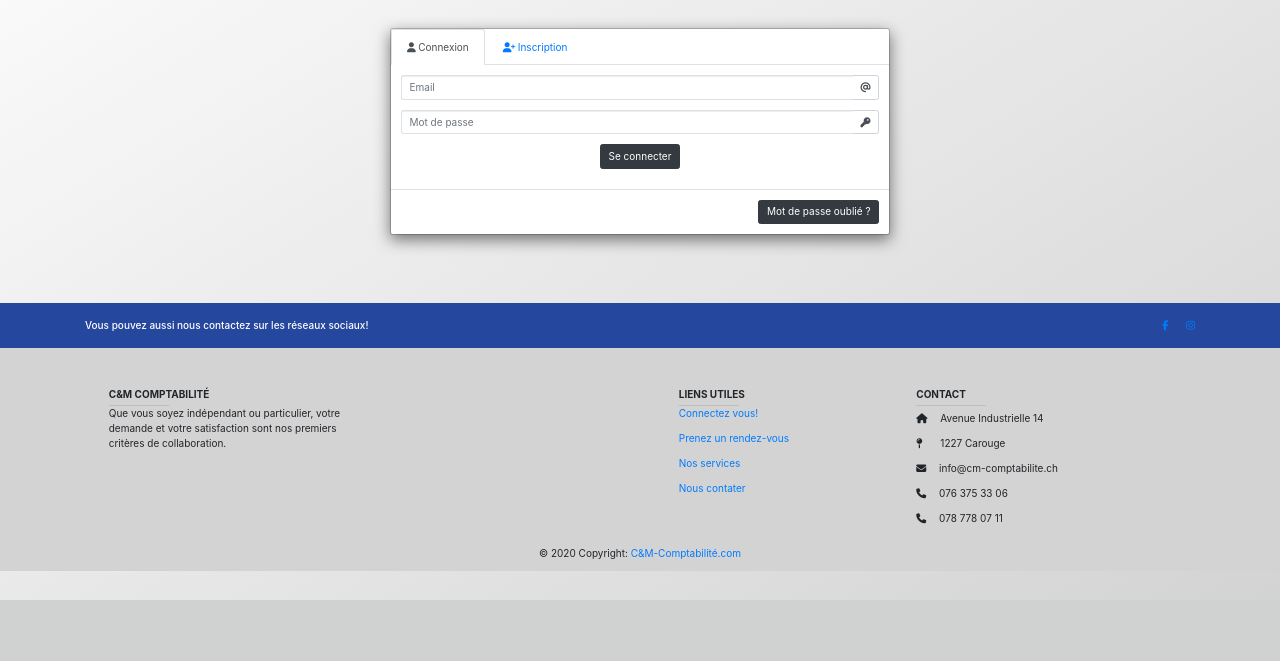
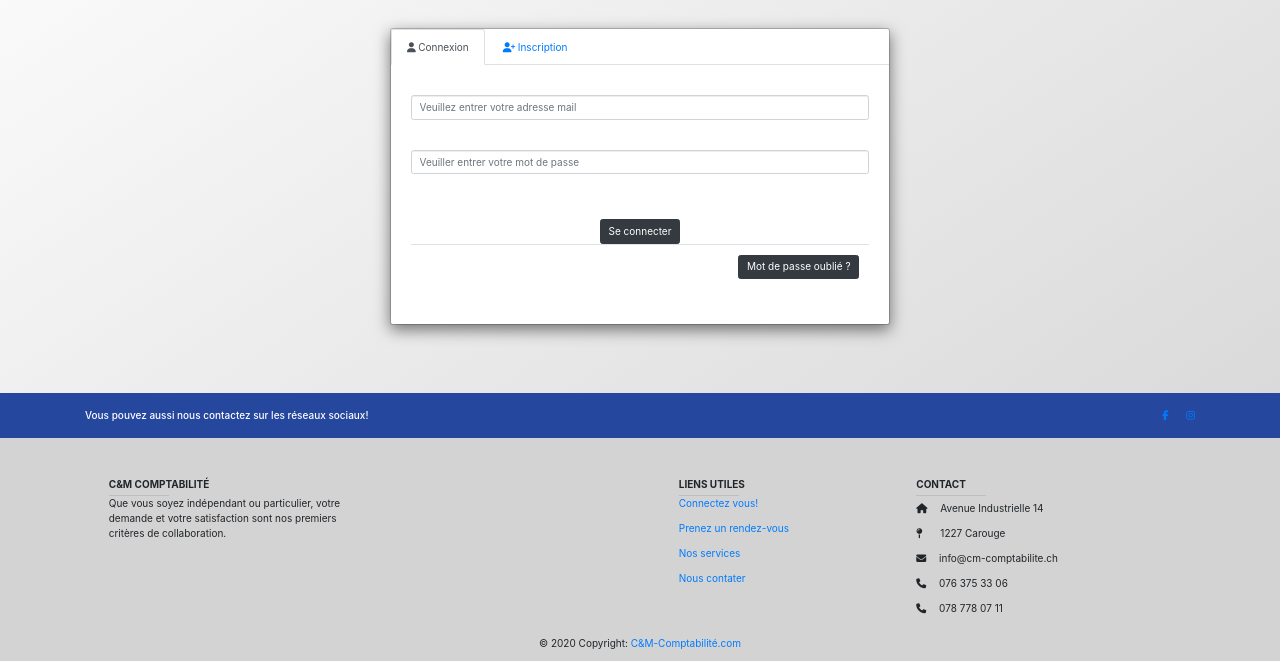
Before and after one commit to gonzalo-esig/TentativeJavascript, a PHP site: page /login.php in a window 1280 px wide. Shown: the part 200-861 px from the top of the page. Before the commit the page ends 800 px from the top, so only its background shows below. Run offline with PHP 8.4, Linux system fonts and the light colour scheme; some libraries are stand-ins or nearby versions.

Commit message:
Tentative JS final

```diff
--- a/login.php
+++ b/login.php
@@ -1,5 +1,4 @@
 
-<!-- /////////////////////////////////////////////////////////////////////////////////////////////////////////////////////////////////////////////////////// -->
 <html>
   <head>
     <?php
@@ -8,48 +7,6 @@
     ?>
   </head>
   <body>
-    <script language="Javascript">
-    function AfficherEntreprise(x)
-    {
-      divinfoclient = document.getElementById('client');
-      divinfoentreprise = document.getElementById('entreprise');
-    if (x.checked) {
-
-        divinfoclient.style.display = 'none';
-        divinfoentreprise.style.display = 'initial';
-    }
-    }
-    function AfficherClient(x)
-    {
-
-      divinfoclient = document.getElementById('client');
-      divinfoentreprise = document.getElementById('entreprise');
-    if (x.checked) {
-
-          divinfoentreprise.style.display = 'none';
-          divinfoclient.style.display = 'initial';
-    }
-    }
-    function validation(f) {
-      if (f.mdp1.value == '' || f.mdp2.value == '') {
-        alert('Tous les champs ne sont pas remplis');
-        f.mdp1.focus();
-        return false;
-        }
-      else if (f.mdp1.value != f.mdp2.value) {
-        alert('Ce ne sont pas les mêmes mots de passe!');
-        f.mdp1.focus();
-        return false;
-        }
-      else if (f.mdp1.value == f.mdp2.value) {
-        return true;
-        }
-      else {
-        f.mdp1.focus();
-        return false;
-        }
-      }
-    </script>
     <title>C&M - Login</title>
 
     <link rel="stylesheet" href="https://stackpath.bootstrapcdn.com/bootstrap/4.5.2/css/bootstrap.min.css" integrity="sha384-JcKb8q3iqJ61gNV9KGb8thSsNjpSL0n8PARn9HuZOnIxN0hoP+VmmDGMN5t9UJ0Z" crossorigin="anonymous">
@@ -308,192 +265,34 @@
     }
 
       ?>
+
         <main role="main" class="container">
   		<div class="row">
   			<div class="col-md-12 blog-main">
   				<div class="modal-dialog cascading-modal" role="document">
-    		<!--Content-->
   	<div class="modal-content">
-
-    			<!--Modal cascading tabs-->
   		<div class="modal-c-tabs">
-
-    				<!-- Nav tabs -->
   			<ul class="nav nav-tabs md-tabs tabs-2 light-blue darken-3" role="tablist">
-
-
-              <?php if (isset($_POST['btnInscrireclient']) || isset($_POST['btnInscrireentreprise'])): ?>
-
   				<li class="nav-item">
-                  <a class="nav-link " data-toggle="tab" href="#panel1" role="tab"><i class="fas fa-user mr-1"></i>Connexion</a>
+  					<a class="nav-link active" data-toggle="tab" href="#panel1" role="tab"id="pageconnexion"><i class="fas fa-user mr-1" id="pageconnexion" ></i>Connexion</a>
   				</li>
   				<li class="nav-item">
-                  <a class="nav-link active" data-toggle="tab" href="#panel2" role="tab"><i class="fas fa-user-plus mr-1"></i>Inscription</a>
+  					<a class="nav-link" data-toggle="tab" href="#panel2" role="tab" id="pageinscription"><i class="fas fa-user-plus mr-1" id="pageinscription"></i>Inscription</a>
   				</li>
+  			</ul>
+  			<div class="tab-content">
+  					<div class="modal-body mb-1" id="modalMain">
+              <?php if ($erroremailinscriptionE != ""):
 
-              <?php else: ?>
+                echo $erroremailinscriptionE;
 
-              <li class="nav-item">
-    						<a class="nav-link active" data-toggle="tab" href="#panel1" role="tab"><i class="fas fa-user mr-1"></i>Connexion</a>
-    					</li>
-    					<li class="nav-item">
-    						<a class="nav-link" data-toggle="tab" href="#panel2" role="tab"><i class="fas fa-user-plus mr-1"></i>Inscription</a>
-    					</li>
+               else:
 
-              <?php endif; ?>
-
-          </ul>
-
-    				<!-- Tab panels -->
-    				<div class="tab-content">
-    					<!--Panel Connexion-->
-
-              <?php if (isset($_POST['btnInscrireclient']) || isset($_POST['btnInscrireentreprise'])): ?>
-
-                  <div class="tab-pane fade " id="panel1" role="tabpanel">
-            <?php else: ?>
-
-            <div class="tab-pane fade in show active" id="panel1" role="tabpanel">
-
-                <?php endif; ?>
-
-    						<!--Body-->
-    					<form method="post" action="login.php">
-    						<div class="modal-body mb-1">
-    							<div class="md-form form-sm mb-3">
-                    <?php
-                      echo $error;
+                echo $erroremailinscriptioninvalideE;
+               endif;
                ?>
-    								<div class="input-group">
-    									<input class="form-control py-2 border-right-0 border"name="emailconnexion" type="email" placeholder="Email" required>
-    									<span class="input-group-append">
-    										<div class="input-group-text bg-transparent"><i class="fas fa-at"></i></div>
-    									</span>
-
-    								</div>
-    							</div>
-    							<div class="md-form form-sm mb-3">
-    								<div class="input-group">
-    									<input class="form-control py-2 border-right-0 border" name="motdepasseconnexion" type="password" placeholder="Mot de passe" required>
-    									<span class="input-group-append">
-    										<div class="input-group-text bg-transparent"><i class="fas fa-key"></i></div>
-    									</span>
-    								</div>
-    							</div>
-
-    							<div class="text-center mt-2">
-    								<button class="btn btn-dark" name="btnSeConnecter" type="submit">Se connecter</button>
-    							</div>
-    						</div>
-    					</form>
-    						<!--Footer-->
-    						<div class="modal-footer">
-    							<div class="options text-md-left mt-1">
-    								<button type="button" class="btn btn-dark" data-toggle="modal" data-target="#ModalMdp">Mot de passe oublié ? </button>
-    							</div>
-
-    						</div>
-    					</div>
-    					<!--/.Panel Connexion-->
-    					<!-- Modal -->
-
-
-
-    					<div class="modal fade" id="ModalMdp" tabindex="-1" role="dialog" aria-labelledby="MotDePasseOublier" aria-hidden="true">
-
-    						<div class="modal-dialog" role="document">
-    							<div class="modal-content">
-    								<div class="modal-header">
-    									<h5 class="modal-title" id="MotDePasseOublier">Mot de passe oublié?</h5>
-
-
-
-    									<button type="button" class="close" data-dismiss="modal" aria-label="Close">
-    										<span aria-hidden="true">&times;</span>
-    									</button>
-    								</div>
-
-
-                    <form method="post" action="login.php">
-    								<div class="modal-body">
-
-                      <div class="input-group">
-                        <input type="email" name="emailnv" class="form-control" placeholder="Insérez votre adresse mail" required autofocus="">
-                        <span class="input-group-append">
-                          <div class="input-group-text bg-transparent">
-                            <i class="fas fa-at" aria-hidden="true"></i></div>
-                        </span>
-                      </div>
-    								</div>
-
-    								<div class="modal-footer">
-    									<button type="button" class="btn btn-secondary" data-dismiss="modal">Fermer</button>
-    									<button type="submit" class="btn btn-dark" name="btnNouveaumdp" >Envoyer</button>
-    								</div>
-                  </form>
-    							</div>
-    						</div>
-    					</div>
-
-
-              <?php if (isset($_POST['btnInscrireclient']) || isset($_POST['btnInscrireentreprise'])): ?>
-
-                <div class="tab-pane fade in show active" id="panel2" role="tabpanel">
-
-              <?php else: ?>
-    					<div class="tab-pane fade" id="panel2" role="tabpanel">
-
-
-              <?php endif; ?>
-
-
-    						<!--Body-->
-                    <div class="modal-body" >
-
-                    <?php if (isset($_POST['btnInscrireentreprise']) ): ?>
-
-                      <form  action="index.html" method="post">
-                      <div class="md-form form-sm mb-3">
-                        <div class="form-check form-check-inline">
-                          <input class="form-check-input" type="radio" name="radiobutton" value="option1" onchange="AfficherClient(this)"  >
-                          <label class="form-check-label" for="inlineRadio1">Client Privé</label>
-                        </div>
-                        <div class="form-check form-check-inline">
-                          <input class="form-check-input" type="radio" name="radiobutton"  value="option2" onchange="AfficherEntreprise(this)" onsubmit="AfficherEntreprise(this)" checked  >
-                          <label class="form-check-label" for="inlineRadio2">Entreprise</label>
-                        </div>
-                        </div>
-                        </form>
-
-
-                    <?php else: ?>
-
-                      <form  action="index.html" method="post">
-                    <div class="md-form form-sm mb-3">
-                      <div class="form-check form-check-inline">
-                        <input class="form-check-input" type="radio" name="radiobutton" value="option1" onchange="AfficherClient(this)" checked  >
-                        <label class="form-check-label" for="inlineRadio1">Client Privé</label>
-                      </div>
-                      <div class="form-check form-check-inline">
-                        <input class="form-check-input" type="radio" name="radiobutton"  value="option2" onchange="AfficherEntreprise(this)" >
-                        <label class="form-check-label" for="inlineRadio2">Entreprise</label>
-                      </div>
-                      </div>
-                        </form>
-
-                    <?php endif; ?>
-
-                    <?php if (isset($_POST['btnInscrireentreprise']) ): ?>
-
-                      <div id="client" style="display:none">
-                        <form  action="login.php" method="post" onSubmit="return validation(this)">
-                  <?php else: ?>
-
-                    <div id="client">
-                      <form  action="login.php" method="post" onSubmit="return validation(this)">
-
-                      <?php endif; ?>
-
+               <?php echo $errordatenaissance18 ?>
+               <?php echo $errordatenaissance100 ?>
                <?php if ($erroremailinscriptionC != ""):
 
                  echo $erroremailinscriptionC;
@@ -503,91 +302,22 @@
                  echo $erroremailinscriptioninvalideC;
                 endif;
                 ?>
+                <?php
+                  echo $error;
+                ?>
 
+  						<div style="display:none" id="entreprise">
   							<div class="md-form form-sm mb-3">
-
-    								<div class="input-group">
-    									<input type="text" name="nom" class="form-control" placeholder="Insérez votre nom" required autofocus="" pattern="[a-zA-ZÀ-ÿ]{1,15}" maxlength="15">
-    									<input type="text" name="prenom" class="form-control" placeholder="Insérez votre prénom" required autofocus="" pattern="[a-zA-ZÀ-ÿ]{1,15}" maxlength="15">
+  						<div class="form-check form-check-inline">
+  							<input class="form-check-input" type="radio" name="radiobutton" value="option1" onchange="AfficherClient(this)"   >
+  							<label class="form-check-label" for="inlineRadio1">Client Privé</label>
+  						</div>
+  						<div class="form-check form-check-inline">
+  							<input class="form-check-input" type="radio" name="radiobutton"  id="radioentreprise" value="option2" onchange="AfficherEntreprise(this)"checked >
+  							<label class="form-check-label" for="inlineRadio2">Entreprise</label>
   						</div>
   						</div>
-    							<div class="md-form form-sm mb-3">
-                    <div class="input-group">
-                      <input type="email" name="email" class="form-control" placeholder="Insérez votre adresse mail" required autofocus="" maxlength="30" >
-
-                    </div>
-
-
-    							</div>
-    							<div class="md-form form-sm mb-3">
-    								<input type="password" name="mdp1" class="form-control" placeholder="Insérez votre mot de passe" required autofocus="" maxlength="40" minlength="6">
-
-    							</div>
-    							<div class="md-form form-sm mb-3">
-    								<input type="password" name="mdp2" class="form-control" placeholder="Insérez votre mot de passe une nouvelle fois" required autofocus="" maxlength="40" minlength="6">
-    							</div>
-    							<div class="md-form form-sm mb-3">
-                    	<div class="input-group">
-                    <span class="input-group-append">
-                      <div class="input-group-text bg-transparent">Date de naissance</div>
-                    </span>
-    								<input type="date" name="dateNaissance" class="form-control"  required autofocus="" maxlength="6">
-                    </div>
-    							</div>
-
-                  <?php echo $errordatenaissance18 ?>
-                  <?php echo $errordatenaissance100 ?>
-    							<div class="md-form form-sm mb-3">
-    								<input type="text" name="tel" class="form-control" placeholder="Insérez votre numéro de téléphone portable" required autofocus="" pattern="[0-9+]{10,18}">
-    							</div>
-    							<div class="md-form form-sm mb-3">
-    								<div class="input-group">
-    									<span class="input-group-append">
-    										<div class="input-group-text bg-transparent">N°</div>
-    									</span>
-    									<input type="text" name="NRue" class="form-control" placeholder="de rue" required autofocus="" maxlength="6">
-    									<span class="input-group-append">
-    										<div class="input-group-text bg-transparent">Rue</div>
-    									</span>
-    									<input type="text" name="adresse" class="form-control" placeholder="votre adresse" required autofocus="" maxlength="50">
-    								</div>
-    							</div>
-    							<div class="md-form form-sm mb-3">
-    								<div class="input-group">
-    									<input type="tel"  name="codepostal" class="form-control" placeholder="Code Postale" required autofocus=""maxlength="6" minlength="4" >
-    									<span class="input-group-append">
-
-    									</span>
-    									<input type="text" name="localite" class="form-control" placeholder="Localité" required autofocus="" pattern="[a-zA-ZÀ-ÿ]{1,15}" maxlength="15">
-    								</div>
-    							</div>
-                  <div class="text-center form-sm mt-2">
-                    <button class="btn btn-dark" type="submit" name="btnInscrireclient" >S'inscrire</i></button>
-                  </div>
-            </form>
-
-        </div>
-
-        <?php if (isset($_POST['btnInscrireentreprise']) ): ?>
-
-          <div id="entreprise">
-
-                <form  method="post" action ="login.php" onSubmit=" return validation(this); ">
-      <?php else: ?>
-
-        <div style="display:none" id="entreprise">
   											<form  method="post" action ="login.php" onSubmit="return validation(this); ">
-          <?php endif; ?>
-            <?php if ($erroremailinscriptionE != ""):
-
-              echo $erroremailinscriptionE;
-
-             else:
-
-              echo $erroremailinscriptioninvalideE;
-             endif;
-             ?>
-
   							 <div class="md-form form-sm mb-3">
   								 <div class="input-group">
   									 <input type="text" name="nom" class="form-control" placeholder="Insérez le nom de votre entreprise" required autofocus="" maxlength="20" >
@@ -641,21 +371,202 @@
   							 </div>
   							 </form>
   						 </div>
+               <form method="post" action="login.php">
+                 <div class="modal fade" id="ModalMdp" tabindex="-1" role="dialog" aria-labelledby="MotDePasseOublier" aria-hidden="true">
+
+               						<div class="modal-dialog" role="document">
+               							<div class="modal-content">
+               								<div class="modal-header">
+               									<h5 class="modal-title" id="MotDePasseOublier">Mot de passe oublié?</h5>
+               									<button type="button" class="close" data-dismiss="modal" aria-label="Close">
+               										<span aria-hidden="true">&times;</span>
+               									</button>
+               								</div>
+               								<div class="modal-body">
+                                 <div class="input-group">
+                                   <input type="email" name="emailnv" class="form-control" placeholder="Insérez votre adresse mail" required autofocus="">
+                                   <span class="input-group-append">
+                                     <div class="input-group-text bg-transparent">
+                                       <i class="fas fa-at" aria-hidden="true"></i></div>
+                                   </span>
                                  </div>
                								</div>
-    					<!--/.Panel Inscription-->
-    				</div>
-    			</div>
-    		</div>
-    		<!--/.Content-->
-    	</div>
-    </div><!-- /.row -->
-    </div>
-    </main><!-- /.container -->
+               								<div class="modal-footer">
+               									<button type="button" class="btn btn-secondary" data-dismiss="modal">Fermer</button>
+               									<button type="submit" class="btn btn-dark" name="btnNouveaumdp" >Envoyer</button>
                								</div>
                							</div>
                						</div>
                					</div>
+				</form>
+  					</div>
+  			</div>
+  		</div>
+  	</div>
+  </div>
+  			</div>
+  		</div>
+  	</main>
+    <script type="text/javascript">
+
+    	// Création de la div principale
+    	var modaleMain = document.getElementById('modalMain');
+    	modaleMain.innerHTML += '<div id="divFormulaire" class="modal-body mb-1"></div> ';
+    	var divFormulaire = document.getElementById('divFormulaire');
+    	// Création du formulaire
+    	var nvFormulaire = document.createElement('form');
+    	nvFormulaire.action = 'login.php';
+    	nvFormulaire.method = 'post';
+    	divFormulaire.appendChild(nvFormulaire);
+    	window.onload = creerLogin;
+    	function creerLogin (){
+    		var divinfoentreprise = document.getElementById('entreprise');
+    		divinfoentreprise.style.display = 'none';
+    			nvFormulaire.innerHTML = ''
+    	// Création des inputs
+    	// input email
+    	creerInputBootstrap('type="email"  id="EmailConnexion" placeholder="Veuillez entrer votre adresse mail " name="emailconnexion" value="" required> ','<span id=EmailConnexionVerif></span> <br> ');
+    	// input mot de passe
+    	creerInputBootstrap('type="password"  id="MdpConnexion" placeholder="Veuiller entrer votre mot de passe" name="motdepasseconnexion" value="" required > <br>','<span id=mdpConnexionVerif></span><br> ');
+    	// bouton valider
+    	nvFormulaire.innerHTML +=	'<div class="text-center mt-2">'+
+    														'<button class="btn btn-dark" type="submit" name="btnSeConnecter">Se connecter</button>'+
+    														'</div>'+
+    														'<div class="modal-footer">'+
+    															'<div class="options text-md-left mt-1">'+
+    																'<button type="button" class="btn btn-dark" data-toggle="modal" data-target="#ModalMdp">Mot de passe oublié ? </button>'+
+    															'</div>'+
+    														'</div>';
+                                document.getElementById('EmailConnexion').addEventListener("keyup",verificationEmail);
+    	}
+
+    	function verificationEmail(){
+    		var email = document.getElementById('EmailConnexion').value;
+    		var span = document.getElementById('EmailConnexionVerif');
+    		if (email != ""){
+    		patternEmail =  /^[^ ]+@[^ ]+\.[a-z]{2,3}$/;
+    		if (email.match(patternEmail)){
+    		span.style.color = 'green';
+    		span.innerHTML = "Adresse mail valide";
+    		}else{
+    		span.style.color = 'red';
+    		span.innerHTML = "Adresse mail invalide";
+    		}
+    	}else {
+    		span.style.color = '';
+    		span.innerHTML = "";
+    	}
+    	}
+    	function creerInputBootstrap (finInput,message){
+    		nvFormulaire.innerHTML += '<div class="md-form form-sm mb-4">'+
+    															'<input class="form-control"'+finInput+ message +
+    															'</div>';
+    }
+    document.getElementById('pageinscription').addEventListener("click",creerinscription);
+    document.getElementById('pageconnexion').addEventListener("click",creerLogin);
+
+    function creerinscription () {
+    	nvFormulaire.innerHTML =''
+    	nvFormulaire.innerHTML += '<div class="md-form form-sm mb-3">'+
+                            '<div class="form-check form-check-inline">'+
+                            '  <input class="form-check-input" type="radio" name="radiobutton" value="option1" onchange="AfficherClient(this)" checked >'+
+                              '<label class="form-check-label" for="inlineRadio1">Client Privé</label>'+
+                          '</div>'+
+                            '<div class="form-check form-check-inline">'+
+                            '  <input class="form-check-input" type="radio" name="radiobutton"  value="option2" onchange="AfficherEntreprise(this)" onsubmit="AfficherEntreprise(this)"   >'+
+                              '<label class="form-check-label" for="inlineRadio2">Entreprise</label>'+
+                            '</div>'+
+                            '</div>'
+    	creerInputBootstrap('type="text" name="nom"  placeholder="Insérez votre nom" required autofocus="" pattern="[a-zA-ZÀ-ÿ]{1,15}" maxlength="15"> ','');
+    	creerInputBootstrap('type="text" name="prenom"  placeholder="Insérez votre prénom" required autofocus="" pattern="[a-zA-ZÀ-ÿ]{1,15}" maxlength="15"> ','');
+      creerInputBootstrap('type="email"  id="EmailConnexion" placeholder="Veuillez entrer votre adresse mail " name="email" value="" required> ','<span id=EmailConnexionVerif></span> <br> ');
+    	creerInputBootstrap('type="password" name="mdp1"  placeholder="Insérez votre mot de passe" required autofocus="" maxlength="40" minlength="6">','');
+    	creerInputBootstrap('type="password" name="mdp2"  placeholder="Insérez votre mot de passe une nouvelle fois" required autofocus="" maxlength="40" minlength="6">','');
+    	nvFormulaire.innerHTML += '<div class="md-form form-sm mb-3">'+
+    					                  '<div class="input-group">'+
+    					                  '<span class="input-group-append">'+
+    					                  '<div class="input-group-text bg-transparent">Date de naissance</div>'+
+    					                  '</span>'+
+    					    							'	<input type="date" name="dateNaissance" class="form-control"  required autofocus="" maxlength="6">'+
+    					                  '</div>'+
+    					    							'</div>';
+
+    	creerInputBootstrap(' type="text" name="tel" class="form-control" placeholder="Insérez votre numéro de téléphone portable" required autofocus="" pattern="[0-9+]{10,18}">','');
+
+    	nvFormulaire.innerHTML +='<div class="md-form form-sm mb-3">'+
+        							'<div class="input-group">'+
+        									'<span class="input-group-append">'+
+        										'<div class="input-group-text bg-transparent">N°</div>'+
+        									'</span>'+
+        									'<input type="text" name="NRue" class="form-control" placeholder="de rue" required autofocus="" maxlength="6">'+
+        									'<span class="input-group-append">'+
+        										'<div class="input-group-text bg-transparent">Rue</div>'+
+        									'</span>'+
+        									'<input type="text" name="adresse" class="form-control" placeholder="votre adresse" required autofocus="" maxlength="50">'+
+        								'</div>'+
+        							'</div>'+
+        							'<div class="md-form form-sm mb-3">'+
+        								'<div class="input-group">'+
+        									'<input type="text"  name="codepostal" class="form-control" placeholder="Code Postale" required autofocus=""maxlength="6" minlength="4" >'+
+        									'<span class="input-group-append">'+
+        									'</span>'+
+        									'<input type="text" name="localite" class="form-control" placeholder="Localité" required autofocus="" pattern="[a-zA-ZÀ-ÿ]{1,15}" maxlength="15">'+
+        								'</div>'+
+        							'</div>'
+    	nvFormulaire.innerHTML +='  <div class="text-center form-sm mt-2">'+
+                        '<button class="btn btn-dark" type="submit" name="btnInscrireclient" >S\'inscrire</i></button>'+
+                      '</div>'
+                      document.getElementById('EmailConnexion').addEventListener("keyup",verificationEmail);
+
+    }
+
+    function AfficherEntreprise(x)
+    {
+    	var divinfoentreprise = document.getElementById('entreprise');
+
+    if (x.checked) {
+    		nvFormulaire.innerHTML = ''
+    		divinfoentreprise.style.display = 'initial';
+    		document.getElementById('radioentreprise').checked = true
+    }
+    }
+    function AfficherClient(x)
+    {
+    var divinfoentreprise = document.getElementById('entreprise');
+    if (x.checked) {
+    		divinfoentreprise.style.display = 'none';
+    		creerinscription()
+    }
+    }
+    function validation(f) {
+    		if (f.mdp1.value == '' || f.mdp2.value == '') {
+    			alert('Tous les champs ne sont pas remplis');
+    			f.mdp1.focus();
+    			return false;
+    			}
+    		else if (f.mdp1.value != f.mdp2.value) {
+    			alert('Ce ne sont pas les mêmes mots de passe!');
+    			f.mdp1.focus();
+    			return false;
+    			}
+    		else if (f.mdp1.value == f.mdp2.value) {
+    			return true;
+    			}
+    		else {
+    			f.mdp1.focus();
+    			return false;
+    			}
+    		}
+
+    </script>
+
+
+
+
+
+
+
+
     <!-- Footer Links -->
     <footer class="page-footer font-small">
 
```
Lines whose indentation alone changed are shown as unchanged.
